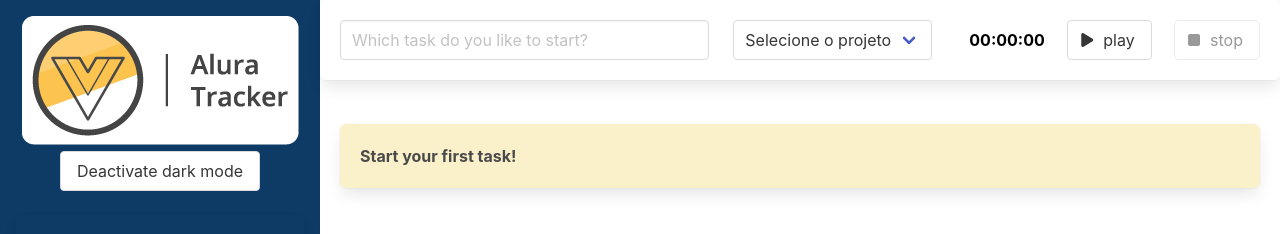
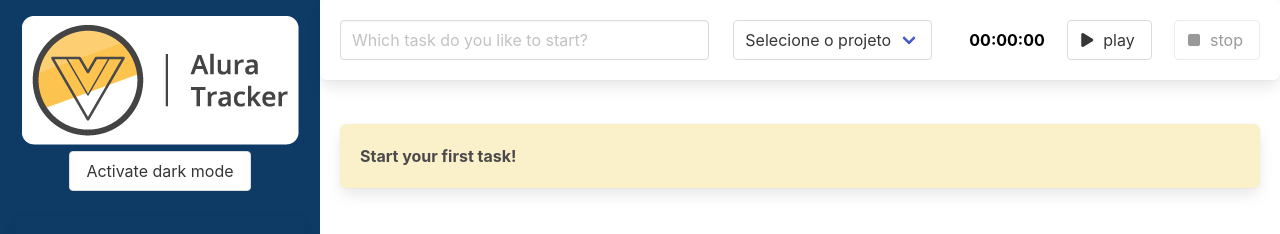
Before and after one commit to brunadalla/alura-tracker, a Vue app: page / in a window 1280 px wide. Shown: the top 234 px of the page. Built offline with nearby package versions, Linux system fonts and the light colour scheme.

Commit message:
fix: dark mode

```diff
--- a/src/components/SideSection.vue
+++ b/src/components/SideSection.vue
@@ -39,9 +39,9 @@ export default defineComponent({
   computed: {
     buttonText() {
       if (this.isDarkModeActivated) {
-        return "Activate dark mode"
+        return "Deactivate dark mode"
       }
-      return "Deactivate dark mode"
+      return "Activate dark mode"
     },
   },
   methods: {
```
